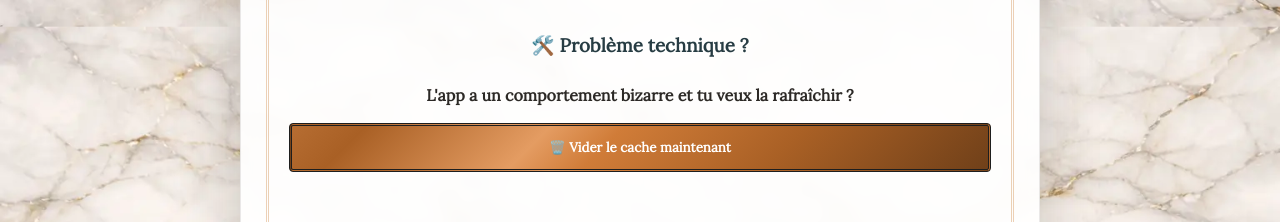
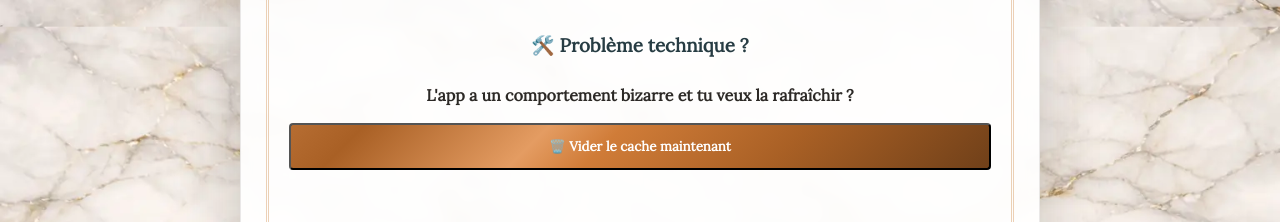
Before and after one commit to Iscobia/base-pwa-coaching, a plain HTML site: page index.html in a window 1280 px wide. Shown: the part 1680-1902 px from the top of the page. Drawn offline with Linux system fonts and the light colour scheme.

Commit message:
bordure bouton cache

```diff
--- a/core/style.css
+++ b/core/style.css
@@ -403,7 +403,7 @@ body {
 
 .systeme-btn:hover {
   transform: translateY(-2px);
-  box-shadow: 0 10px 25px rgba(139, 92, 246, 0.4);
+  box-shadow: 0 10px 25px rgba(100, 100, 100, 0.4);
 }
 
 .separator {margin:20px,auto,20px,auto;opacity:0.5;width:40%;}
@@ -1105,7 +1105,7 @@ body {
   width: 100%;
   margin: 8px 0 30px;
   padding: 13px 18px;
-  border: 3px double #1e1e1e;
+  border: 3px double var(tech-cache-border);
   border-radius: var(--radius-net);
   background: var(--tech-cache-fond);
   color: var(--tech-cache-texte);
--- a/theme.css
+++ b/theme.css
@@ -78,6 +78,7 @@
   --tech-button-bordure-marbre: #777777;
   --tech-cache-fond-marbre: linear-gradient(135deg, #b66d32 0%,  #a96025 10%, #e49c62 35%, #d07c38 45%, #a96025 70%, #704019 100%);
   --tech-cache-texte-marbre: #ffffff;
+  --tech-cache-border : #545454;
   --tech-info-fond-marbre: rgba(255,255,255,.18);
   --tech-info-bordure-marbre: rgba(199,121,45,.34);
 
```
